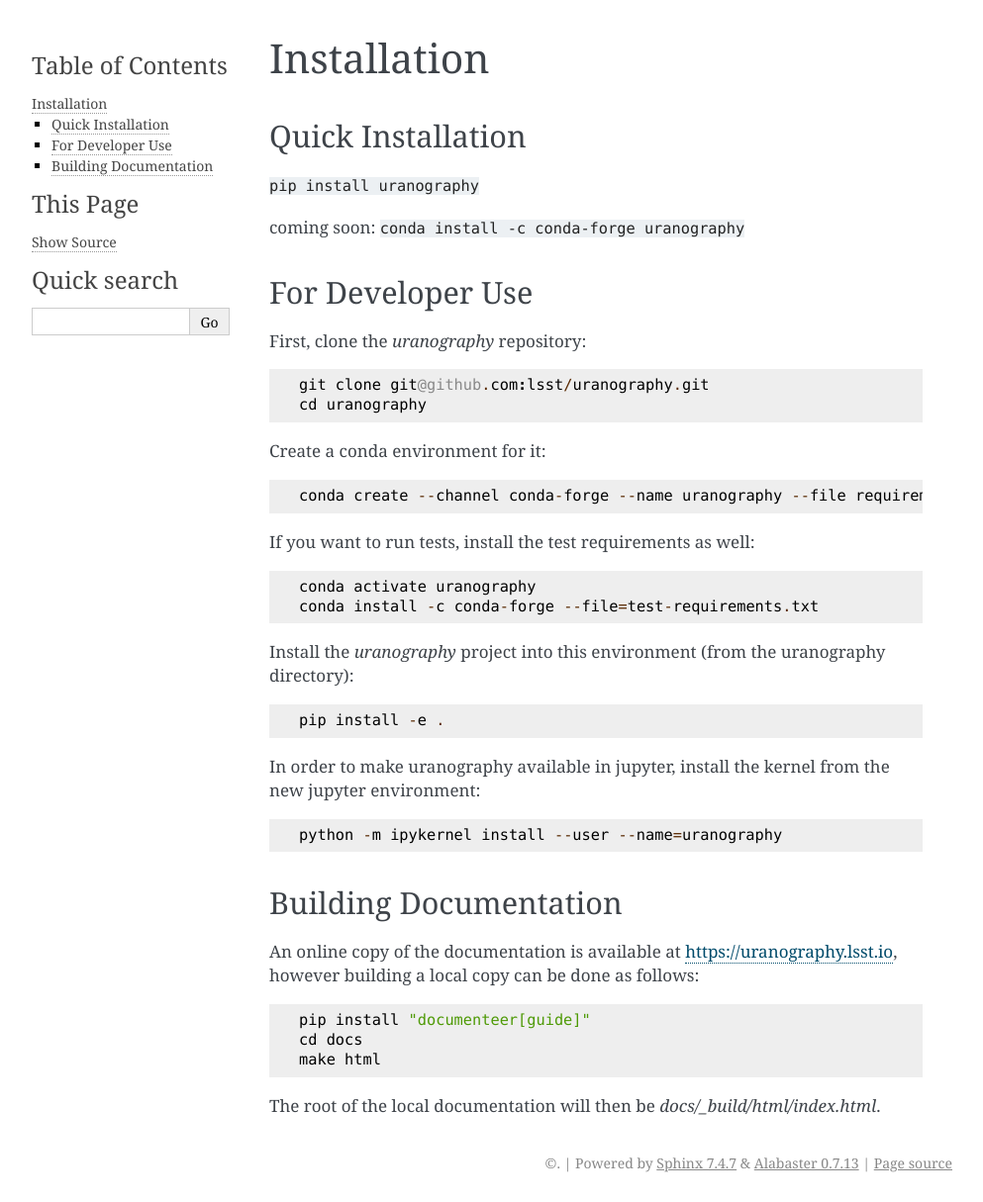
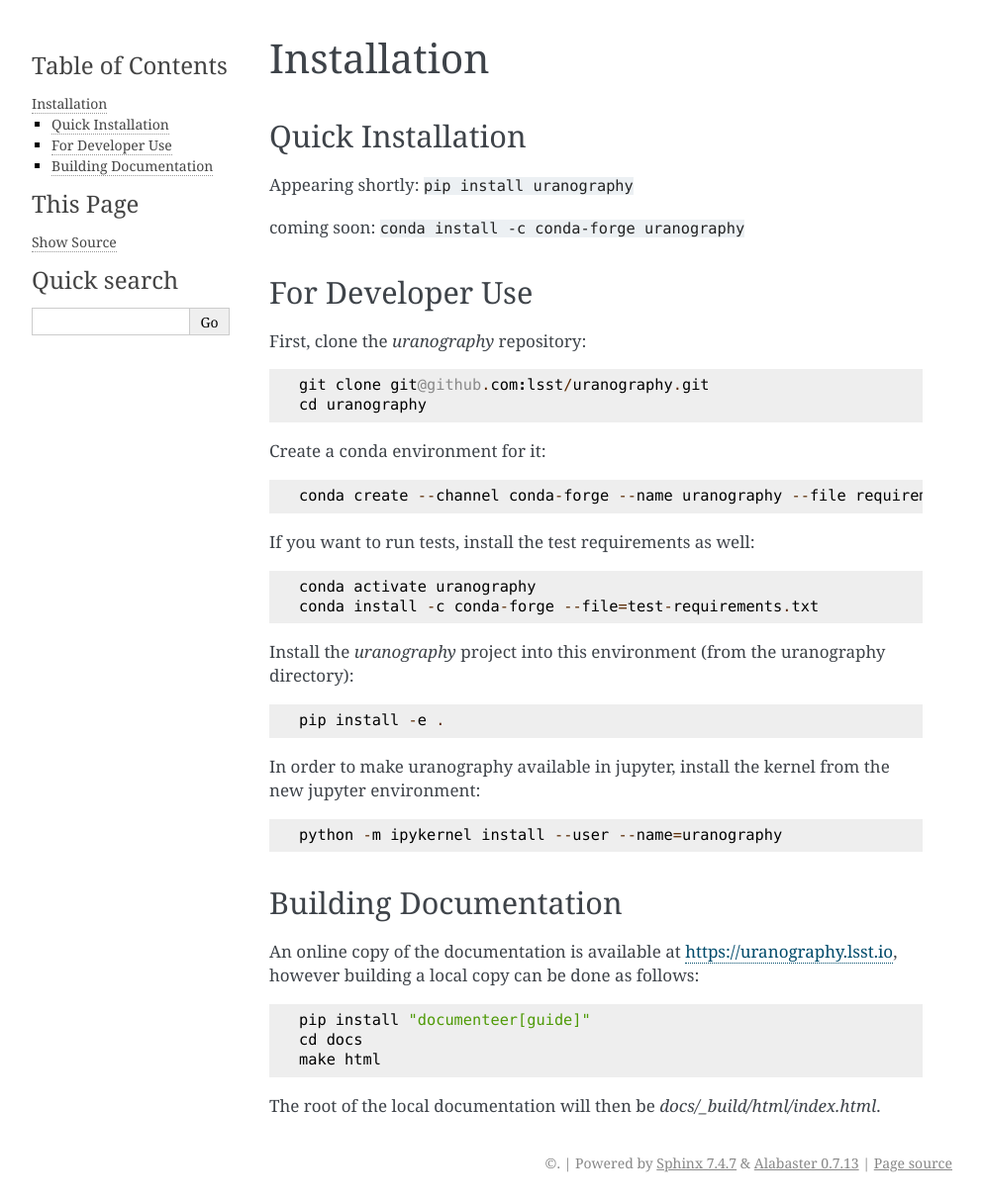
Before and after one commit to lsst/uranography, a Sphinx documentation site: the page built from docs/installation.rst, in a window 1280 px wide. Shown: the whole page at 99% size, without its empty margins (148-1141 px from the left). Built offline with Sphinx 7.4.7, drawn with Linux system fonts in a browser that asks for light colours.

Commit message:
black plus

```diff
--- a/docs/installation.rst
+++ b/docs/installation.rst
@@ -5,7 +5,7 @@ Installation
 Quick Installation
 ------------------
 
-``pip install uranography``
+Appearing shortly: ``pip install uranography``
 
 coming soon: ``conda install -c conda-forge uranography``
 
--- a/setup.cfg
+++ b/setup.cfg
@@ -4,7 +4,7 @@ max-doc-length = 79
 ignore = E133, E226, E228, N802, N803, N806, N812, N813, N815, N816, W503
 exclude =
   bin,
-  doc/conf.py,
+  docs/conf.py,
   **/*/__init__.py,
   **/*/version.py,
   tests/.tests
```
Also changed, not shown: uranography/__init__.py (line endings or trailing spaces), 2 other files.
